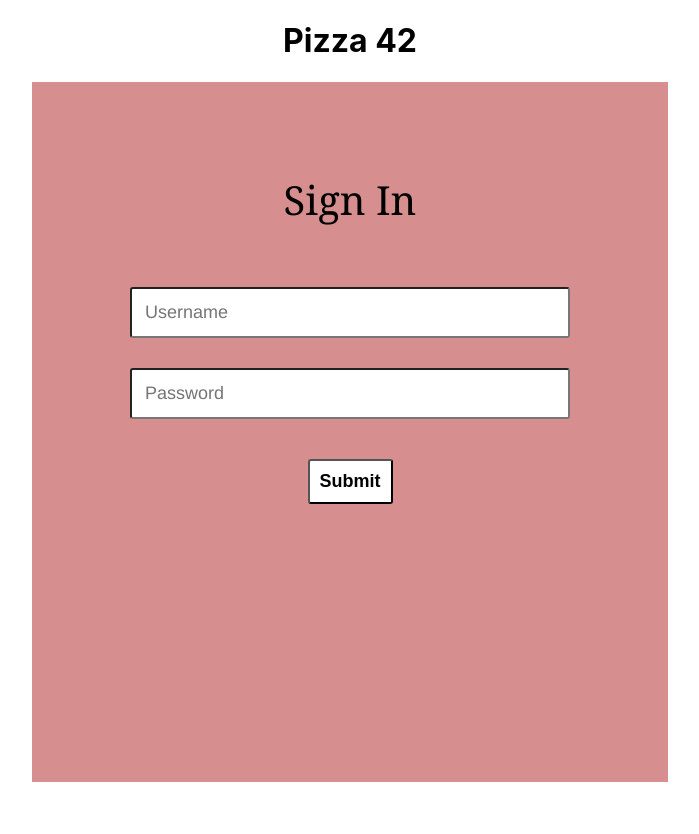
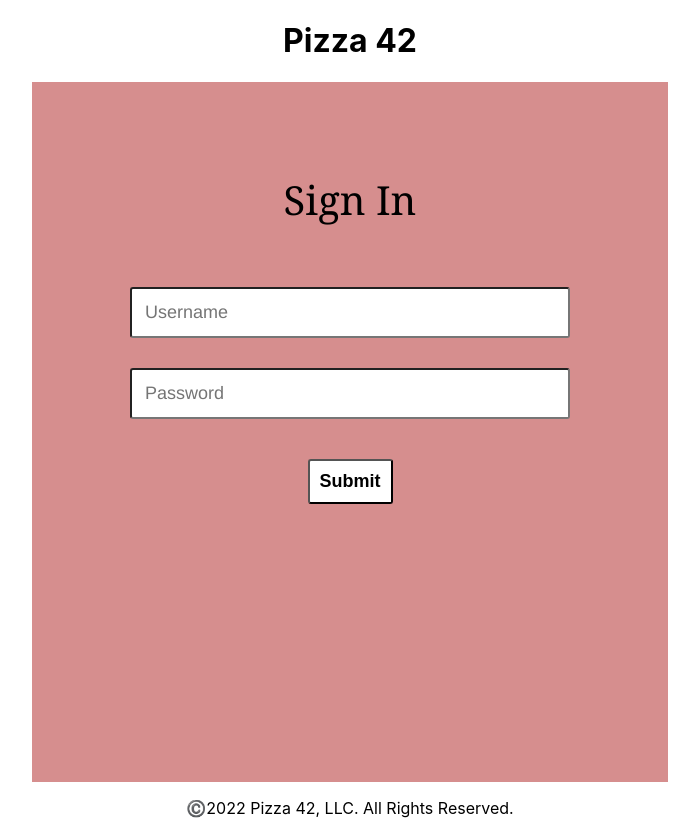
Before and after one commit to Raquelhill/Pizza-42, a React (Create React App) app: page / in a window 1280 px wide. Shown: the whole page, without its empty margins (290-989 px from the left). Before the commit the page ends 800 px from the top, so only its background shows below. Built offline with nearby package versions, Linux system fonts and the light colour scheme.

Commit message:
Add footer to app component

```diff
--- a/src/Components/App/App.js
+++ b/src/Components/App/App.js
@@ -1,12 +1,14 @@
 import './App.css';
 import LoginForm from '../LoginForm/LoginForm';
 import Header from '../Header/Header';
+import Footer from '../Footer/Footer';
 
 function App() {
   return (
     <div className="App">
       <Header />
       <LoginForm />
+      <Footer />
     </div>
   );
 }
--- a/src/Components/Footer/Footer.js
+++ b/src/Components/Footer/Footer.js
@@ -0,0 +1,11 @@
+import './Footer.css';
+
+const Footer = () => {
+  return (
+    <div>
+      <p className="copyright">©️2022 Pizza 42, LLC. All Rights Reserved.</p>
+    </div>
+  );
+};
+
+export default Footer;
```
